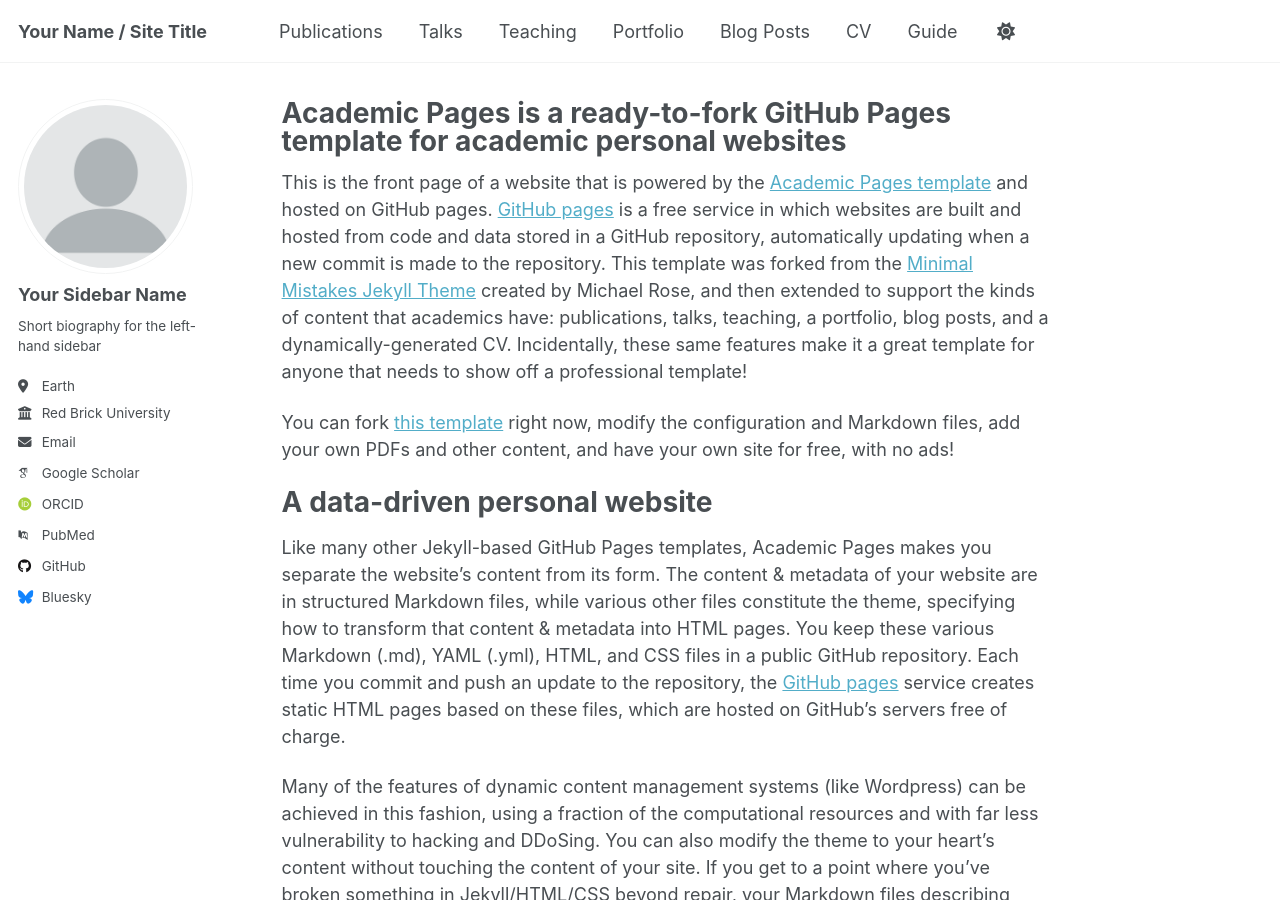
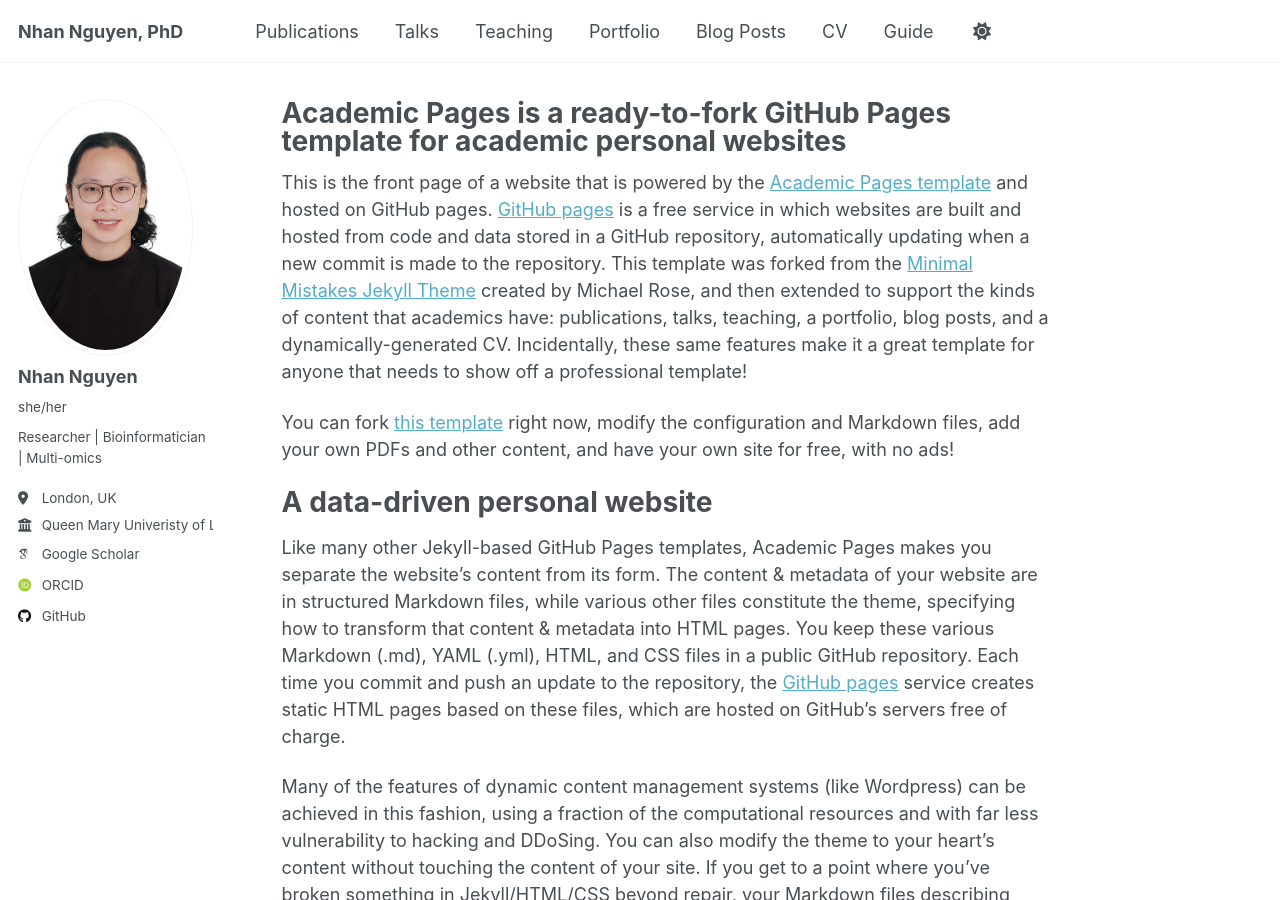
Before and after one commit to NhanNguyen000/NhanNguyen000.github.io, a Jekyll site: the page built from _pages/about.md, in a window 1280 px wide and 900 px high. Built offline with Jekyll 4.4.1, drawn with Linux system fonts in a browser that asks for light colours; some web fonts are replaced; a script that is not in the unit is left out.

Commit message:
Update _config.yml

```diff
--- a/_config.yml
+++ b/_config.yml
@@ -9,38 +9,38 @@
 # Basic Site Settings
 locale                   : "en-US"
 site_theme               : "default" # Currently available options are "default", "air"
-title                    : "Your Name / Site Title"
+title                    : "Nhan Nguyen, PhD"
 title_separator          : "-"
 name                     : &name "Your Name"
 description              : &description "Your Name's academic portfolio"   # Update this with a general description of your site, this is the default if not overridden by a page
-url                      : https://academicpages.github.io # The base hostname & protocol for your site e.g. "https://[your GitHub username].github.io",
+url                      : https://nhannguyen000.github.io # The base hostname & protocol for your site e.g. "https://[your GitHub username].github.io",
                                                            # or if you already have some other page hosted on Github then use "https://[your GitHub username].github.io/[Your Repo Name]"
 baseurl                  : "" # the subpath of your site, e.g. "/blog"
-repository               : "academicpages/academicpages.github.io"
+repository               : "NhanNguyen000/NhanNguyen000.github.io"
 
 # Site Author - The following control what appear as part of the author content on the side bar.
 #               If a field is blank the icon and link will not appear, otherwise it will be shown.
 #               Additional customization can be done by editing /_includes/author-profile.html
 author:
   # Biographic information
-  avatar           : "profile.png"
-  name             : "Your Sidebar Name"
-  pronouns         : # example: "she/her"
-  bio              : "Short biography for the left-hand sidebar"
-  location         : "Earth"
-  employer         : "Red Brick University"
+  avatar           : "NhanNguyen_2025.JPG"
+  name             : "Nhan Nguyen"
+  pronouns         : "she/her"
+  bio              : "Researcher | Bioinformatician | Multi-omics"
+  location         : "London, UK"
+  employer         : "Queen Mary Univeristy of London"
   uri              : # URL
-  email            : "none@example.org"
+  email            : # email example: "none@example.org"
 
   # Academic websites
   academia         : # URL
   arxiv            : # URL - Update with the correct link to your profile
-  googlescholar    : "https://scholar.google.com/citations?user=PS_CX0AAAAAJ"
+  googlescholar    : "https://scholar.google.com/citations?user=pgWeRbwAAAAJ&hl=en"
   inspire-hep      : # URL
   impactstory      : # URL
-  orcid            : "http://orcid.org/yourorcidurl"
+  orcid            : "https://orcid.org/0000-0001-8720-1195"
   semantic         : # URL
-  pubmed           : "https://www.ncbi.nlm.nih.gov/pubmed/?term=john+snow"
+  pubmed           : # URL
   researchgate     : # URL
   scopus           : # URL
 
@@ -48,13 +48,13 @@ author:
   bitbucket        : # Username - Update with your username on the site
   codepen          : # Username
   dribbble         : # Username
-  github           : "academicpages"
+  github           : "NhanNguyen000"
   kaggle           : # Username
   stackoverflow    : # User number or user number and name (i.e., use "1" or "1/jeff-atwood")
 
   # Social media
   artstation       : # Username
-  bluesky          : "bsky.app" # Replace this with you Bluesky username
+  bluesky          : # "bsky.app" # Replace this with you Bluesky username
   facebook         : # Username
   flickr           : # Username
   foursquare       : # Username
```
